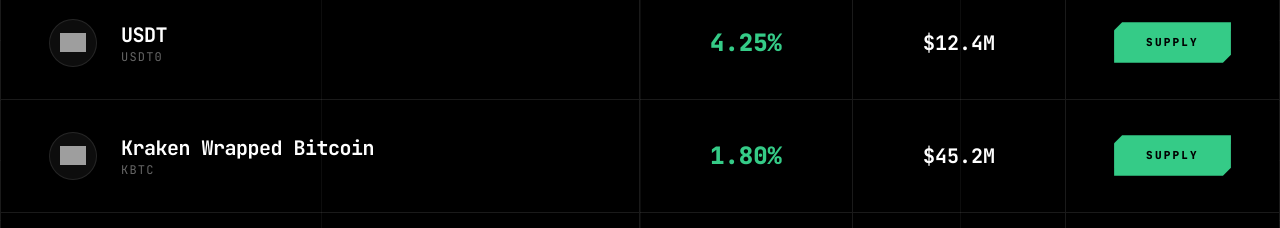
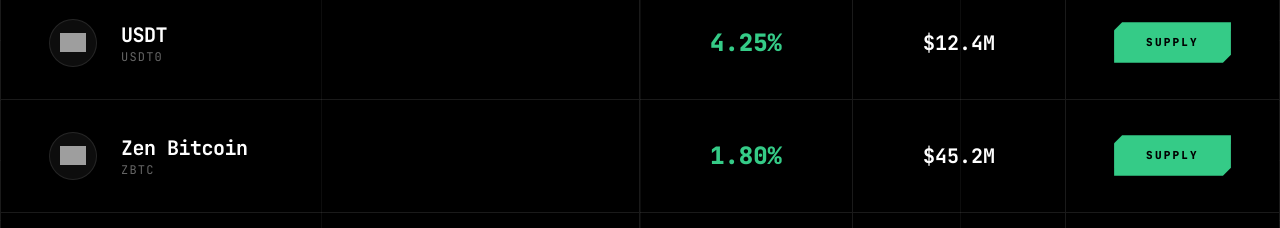
Before and after one commit to danielx2d4144/zenfinance-landing, a React (Vite) app: page / in a window 1280 px wide. Shown: the part 2060-2288 px from the top of the page. Built offline with nearby package versions, Linux system fonts and the light colour scheme; grey boxes are pictures that could not be loaded.

Commit message:
feat: Conditionally render visual columns
Hides the 3D visual columns (robot capsule and market visualization) on smaller screens (mobile and tablet) to improve layout and performance. Also renames 'Kraken Wrapped Bitcoin' to 'Zen Bitcoin' for branding consistency.

```diff
--- a/components/BeyondHero.tsx
+++ b/components/BeyondHero.tsx
@@ -91,7 +91,7 @@
         </div>
 
         {/* Center Column: Robot Capsule */}
-        <div className="w-full lg:w-1/2 flex justify-center py-12 md:py-0 relative border-r border-white/10">
+        <div className="hidden lg:flex lg:w-1/2 justify-center py-12 md:py-0 relative border-r border-white/10">
           <div className="absolute top-0 right-0 w-2 h-2 bg-[#35CB87] translate-x-1/2 -translate-y-1/2 z-20"></div>
           <div className="absolute bottom-0 right-0 w-2 h-2 bg-[#35CB87] translate-x-1/2 translate-y-1/2 z-20"></div>
 
--- a/components/FAQSection.tsx
+++ b/components/FAQSection.tsx
@@ -45,7 +45,7 @@
         </div>
 
         {/* 3D Visual Column */}
-        <div className="w-full md:w-1/2 flex items-center justify-center py-12 md:py-0 border-b md:border-b-0 md:border-r border-white/10 relative p-8 group overflow-hidden">
+        <div className="hidden md:flex md:w-1/2 items-center justify-center py-12 md:py-0 border-b md:border-b-0 md:border-r border-white/10 relative p-8 group overflow-hidden">
            <div className="absolute top-0 right-0 w-2 h-2 bg-[#35CB87] translate-x-1/2 -translate-y-1/2 z-20"></div>
            <div className="absolute bottom-0 right-0 w-2 h-2 bg-[#35CB87] translate-x-1/2 translate-y-1/2 z-20"></div>
 
--- a/components/MarketsSection.tsx
+++ b/components/MarketsSection.tsx
@@ -12,8 +12,8 @@
     color: '#26A17B'
   },
   {
-    name: 'Kraken Wrapped Bitcoin',
-    symbol: 'kBTC',
+    name: 'Zen Bitcoin',
+    symbol: 'zBTC',
     logo: 'https://cryptologos.cc/logos/bitcoin-btc-logo.svg?v=040',
     apy: '1.80%',
     tvl: '$45.2M',
```
